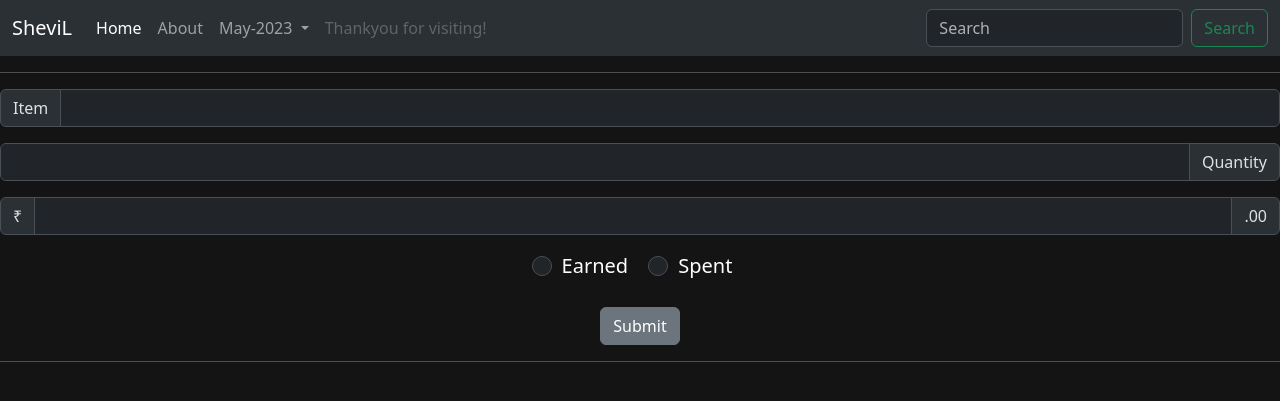
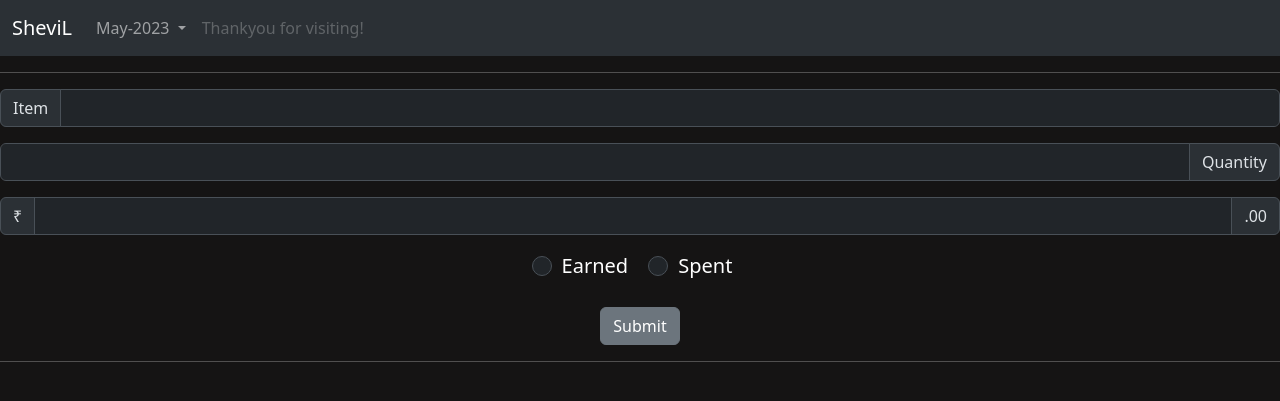
Before and after one commit to Shevilll/Expenses-Tracker, a Flask app: page / in a window 1280 px wide. Shown: the top 401 px of the page. Run offline with Flask 3, Linux system fonts and the light colour scheme; data that the repository does not hold is empty.

Commit message:
Completed

```diff
--- a/app.py
+++ b/app.py
@@ -62,11 +62,6 @@ def remove():
         cur.close()
         return redirect("/")
 
-@app.route("/dropdown",methods=["POST", "GET"])
-def dropdown():
-     monthyear = request.form["monthyear"]
-     print(monthyear)
-     return redirect("/")
 
 if __name__ == "__main__":
     app.run(debug=True)
--- a/templates/index.html
+++ b/templates/index.html
@@ -22,12 +22,6 @@
     </button>
     <div class="collapse navbar-collapse" id="navbarSupportedContent">
       <ul class="navbar-nav me-auto mb-2 mb-lg-0">
-        <li class="nav-item">
-          <a class="nav-link active" aria-current="page" href="/">Home</a>
-        </li>
-        <li class="nav-item">
-          <a class="nav-link" href="/">About</a>
-        </li>
         {% block dropdown %}
         <form action="/" method="post">
         <li class="nav-item dropdown">
@@ -43,10 +37,6 @@
           <a class="nav-link disabled">Thankyou for visiting!</a>
         </li>
       </ul>
-      <form class="d-flex" role="search">
-        <input class="form-control me-2" type="search" placeholder="Search" aria-label="Search">
-        <button class="btn btn-outline-success" type="submit">Search</button>
-      </form>
     </div>
   </div>
 </nav>
```
